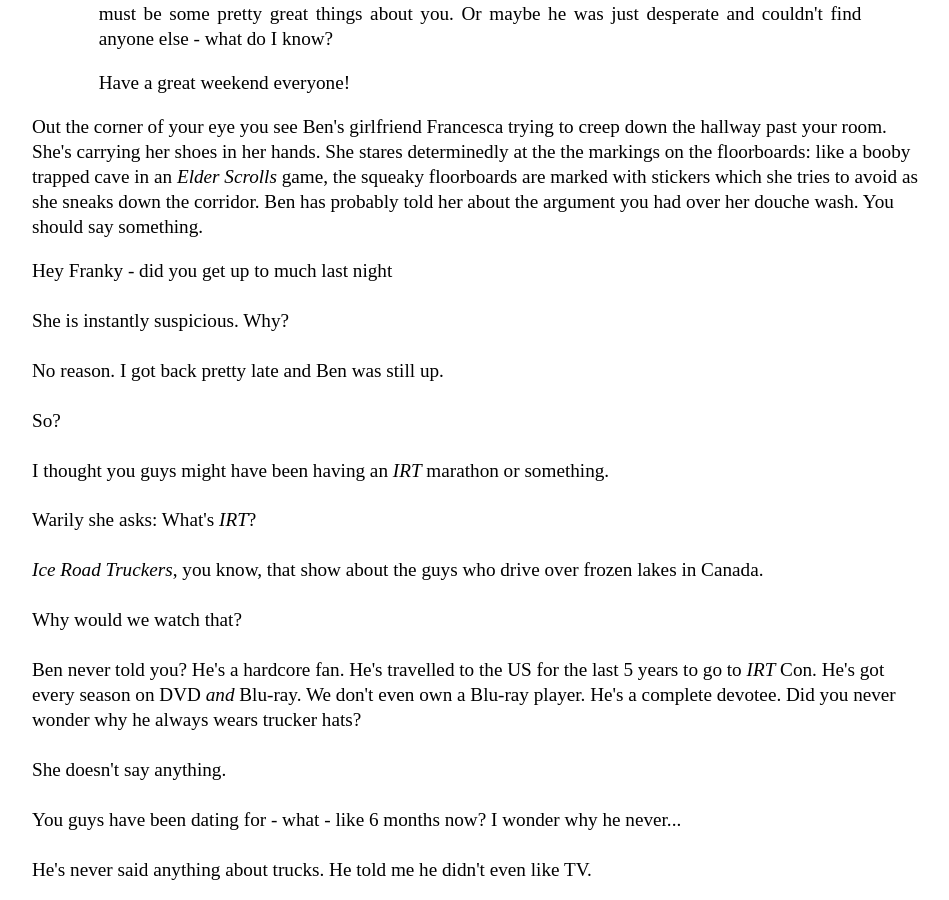
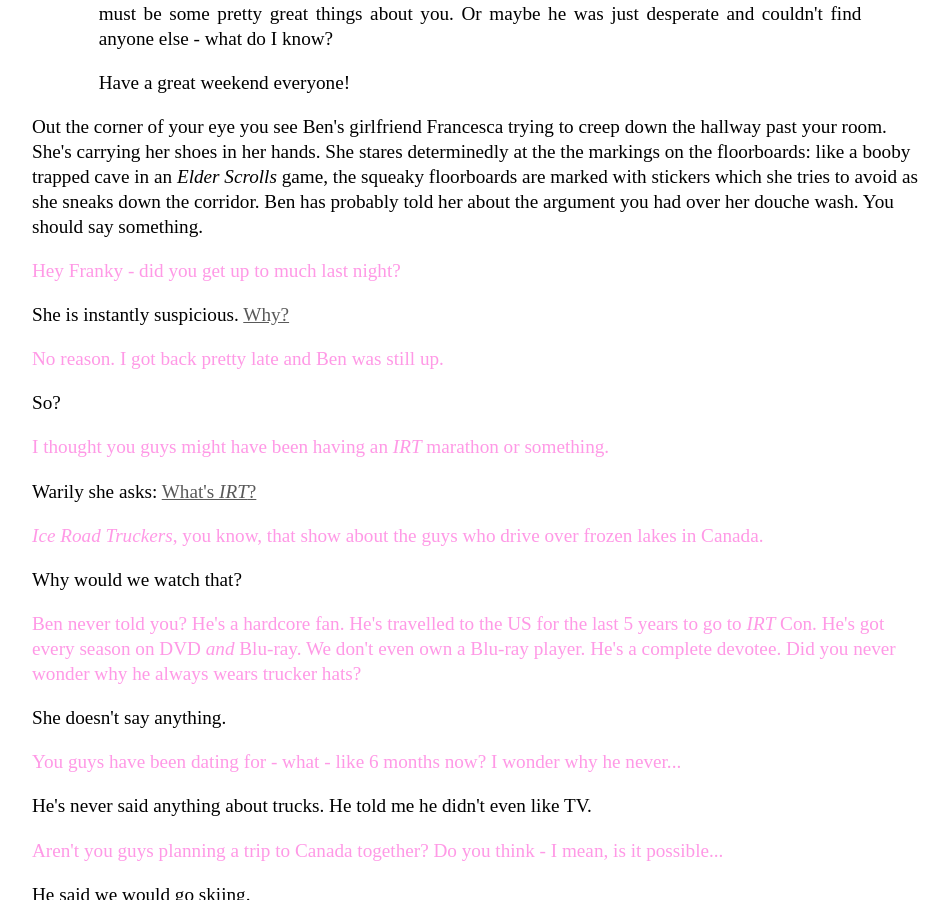
Before and after one commit to Pinelife/pinelife.github.io, a Jekyll site: the page built from Hellhole/Room7.html, in a window 1280 px wide and 900 px high, scrolled down 1182 px. Shown: the whole window, without its empty margins (160-1109 px from the left). Built offline with Jekyll 4.4.1, drawn with Linux system fonts in a browser that asks for light colours.

Commit message:
Update Room7.html

```diff
--- a/Hellhole/Room7.html
+++ b/Hellhole/Room7.html
@@ -60,73 +60,96 @@ __________
   an <i>Elder Scrolls</i> game, the squeaky floorboards are marked with stickers which she tries to avoid as she sneaks
   down the corridor. Ben has probably told her about the argument you had over her douche wash. You should say something.
 </p>
+<p class="lauria">
+  Hey Franky - did you get up to much last night?
+</p>
 <p>
-  Hey Franky - did you get up to much last night<br/>
-  <br/>
-  She is instantly suspicious. Why?<br/>
-  <br/>
-  No reason. I got back pretty late and Ben was still up.<br/>
-  <br/>
-  So?<br/>
-  <br/>
-  I thought you guys might have been having an <i>IRT</i> marathon or something.<br/>
-  <br/>
-  Warily she asks: What's <i>IRT</i>?<br/>
-  <br/>
+  She is instantly suspicious. <a class="Franky">Why?</a>
+  </p>
+<p class="lauria">
+No reason. I got back pretty late and Ben was still up.
+  </p>
+<p class="Franky">
+  So?
+  </p>
+<p class="lauria">
+  I thought you guys might have been having an <i>IRT</i> marathon or something.
+  </p>
+<p>
+  Warily she asks: <a class="Franky">What's <i>IRT</i>?</a>
+  </p>
+<p class="lauria">
   <i>Ice Road Truckers</i>, you know, that show about the guys who drive over frozen lakes in Canada.<br/>
-  <br/>
-  Why would we watch that?<br/>
-  <br/>
+  </p>
+<p class="Franky">
+  Why would we watch that?
+  </p>
+<p class="lauria">
   Ben never told you? He's a hardcore fan. He's travelled to the US for the last 5 years to go to <i>IRT</i> Con. He's got
   every season on DVD <i>and</i> Blu-ray. We don't even own a Blu-ray player. He's a complete devotee. Did you never wonder why he always
-  wears trucker hats?<br/>
-   <br/>
-  She doesn't say anything.<br/>
-   <br/>
-  You guys have been dating for - what - like 6 months now? I wonder why he never...<br/>
-  <br/>
-  He's never said anything about trucks. He told me he didn't even like TV.<br/>
-  <br/>
-  Aren't you guys planning a trip to Canada together? Do you think - I mean, is it possible...<br/>
-  <br/>
-  He said we would go skiing.<br/>
-  <br/>
-Franky, Ben's never skied in his life.<br/>
-  <br/>
-  Oh god.<br/>
-  <br/>
+  wears trucker hats?
+</p>
+<p>
+  She doesn't say anything.
+  </p>
+<p class="lauria">
+  You guys have been dating for - what - like 6 months now? I wonder why he never...
+  </p>
+<p class="Franky">
+  He's never said anything about trucks. He told me he didn't even like TV.
+</p>
+<p class="lauria">
+Aren't you guys planning a trip to Canada together? Do you think - I mean, is it possible...
+</p>
+<p class="Franky">
+He said we would go skiing.</p>
+  </p>
+<p class="lauria">
+Franky, Ben's never skied in his life.
+  </p>
+<p class="Franky">
+Oh god.
+ </p>
+<p class="lauria">
   I'm not one to give relationship advice but, you know, this seems like a pretty huge betrayal. To keep such a huge part of
-  his life from you, for basically no reason. Really makes you wonder what else he might have kept from you.<br/>
-  <br/>
-  She sniffles.<br/>
-  <br/>
-  This is so much to process - I mean, do you think he ever meant to take you skiing? Or - <br/>
-  <br/>
-  She chokes on her tears.<br/>
-  <br/>
-  - or did he just want to drive on those ice roads?<br/>
-  <br/>
-  Oh god, Allison.<br/>
-  <br/>
-  What are you going to do?<br/>
-  <br/>
-  I don't know - do you think I should try to talk to him? I wouldn't even know what to say.<br/>
-  <br/>
-  You nod sagely.<br/>
-  <br/>
-  I mean, would this be a deal breaker for you?<br/>
-  <br/>
+  his life from you, for basically no reason. Really makes you wonder what else he might have kept from you.</p>
+  <p>
+  She sniffles.
+</p>
+<p class="lauria">
+  This is so much to process - I mean, do you think he ever meant to take you skiing? Or -
+  </p>
+  She chokes on her tears.
+  </p>
+<p class="lauria">
+  - or did he just want to drive on those ice roads?
+  </p>
+<p class="Franky">
+  Oh god, Allison.
+  </p>
+<p class="lauria">
+  What are you going to do?
+  </p>
+<p class="Franky">
+  I don't know - do you think I should try to talk to him? I wouldn't even know what to say.
+  </p>
+<p>
+  You nod sagely.
+  </p>
+<p class="Franky">
+  I mean, would this be a deal breaker for you?</p>
+  <p class="lauria">
    Are you kidding? He lied to you - do you really want to be with someone who would treat you this way, someone who would take
   you to Canada under the pretence of a ski trip but is actually just taking you driving on ice roads? Franky, do you really think he
-  deserves a second chance?<br/>
-  <br/>
-  I don't know. What do I do?<br/>
-  <br/>
+  deserves a second chance?</p>
+  <p class="Franky">
+I don't know. What do I do?</p>
+  <p class="lauria">
   The biggest show of strength would be to be gone when he comes home. Make him stew and reflect on his failings. He
-  can work for it if he wants your forgiveness.<br/>
-  <br/>
-  She's still sniffling but she nods.<br/>
-  <br/>
+  can work for it if he wants your forgiveness.</p>
+  <p>
+  She's still sniffling but she nods.
+
   </p>
 <p>And so another happy relationship is ruined by <i>Ice Road Truckers</i>. She packs up her things and you have your space
 in the bathroom back. When Ben gets home from work he doesn't speak to you and you don't say anything. Throughout the house,
```
